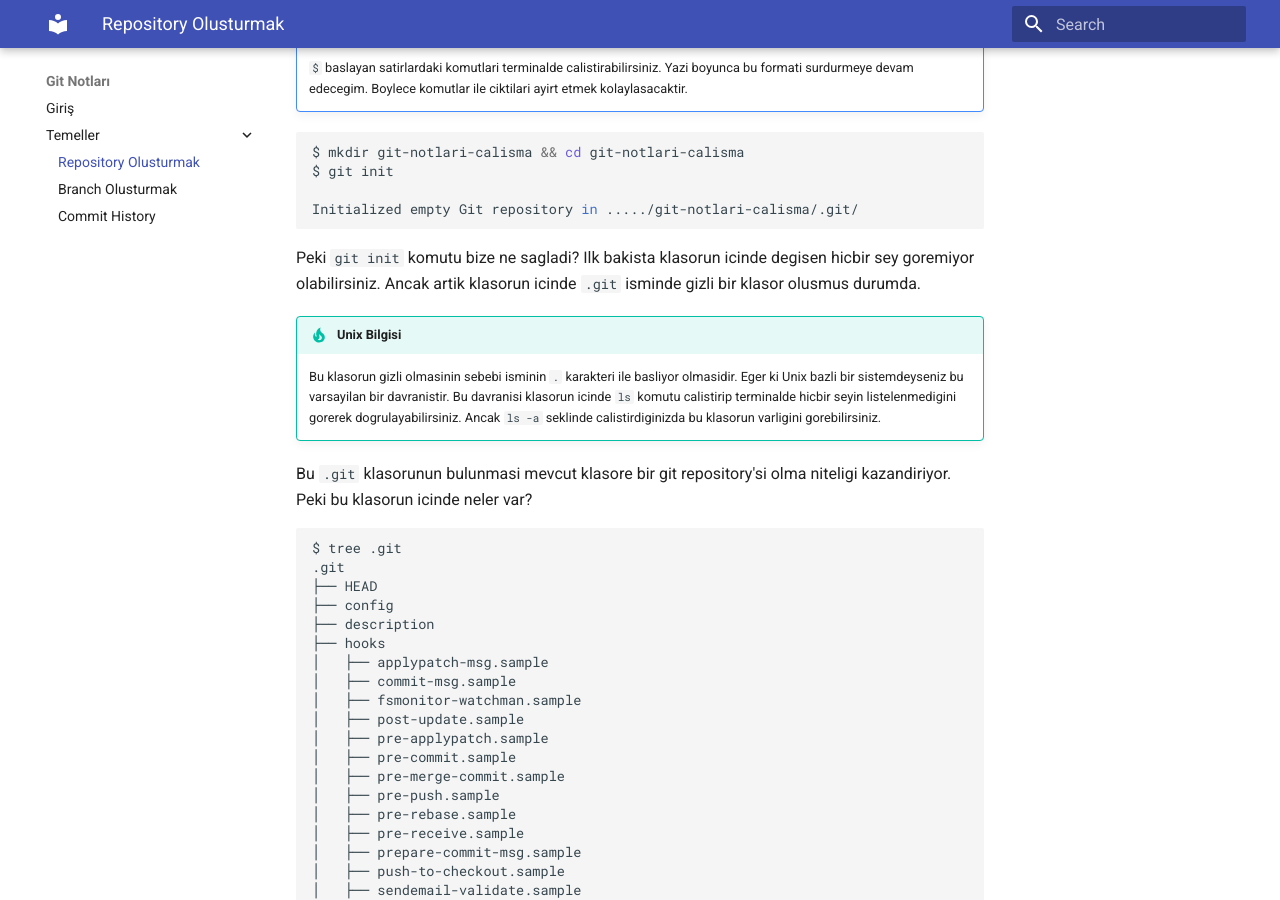
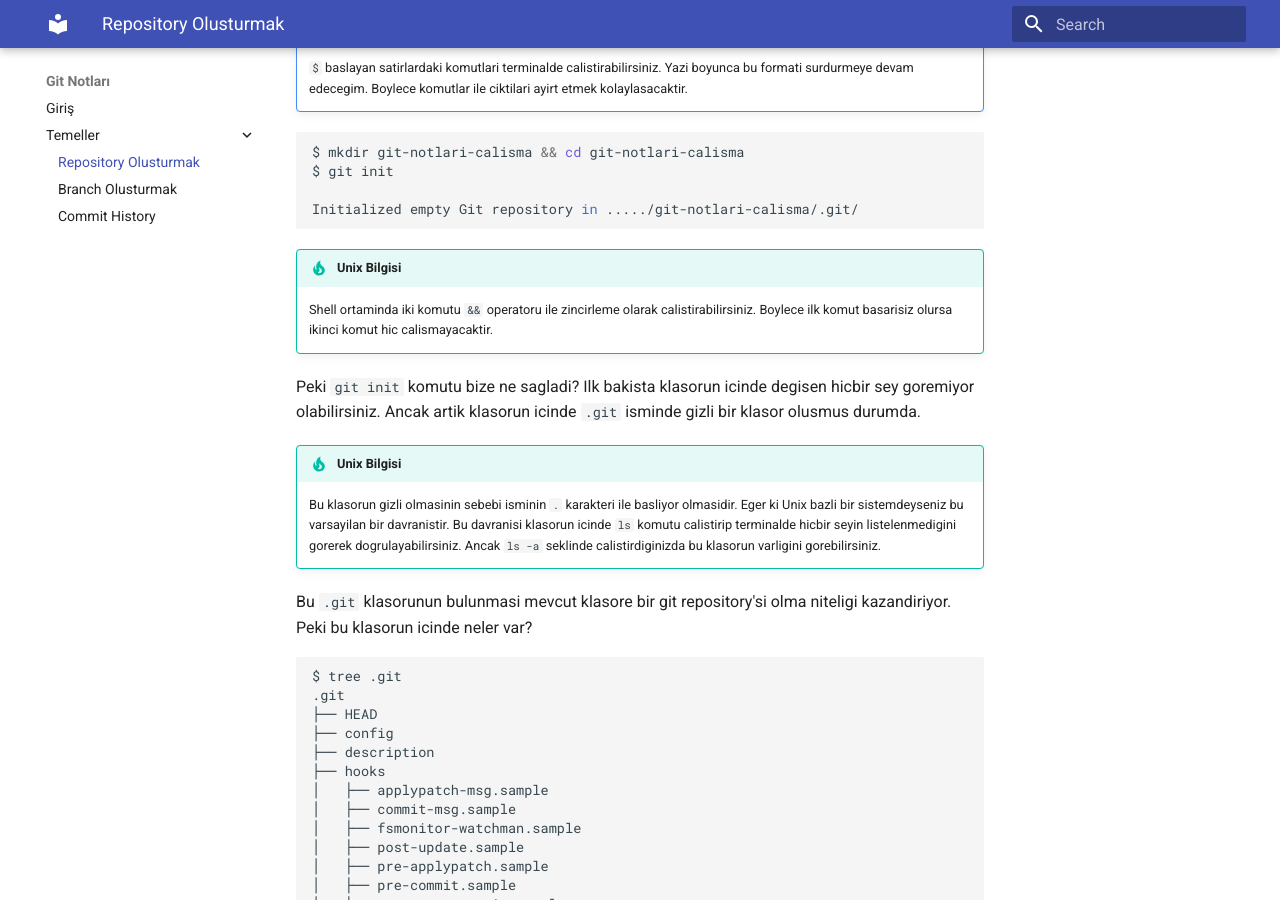
Before and after one commit to buravc/git-kilavuzu, an MkDocs documentation site: the page built from docs/temeller/repository-olusturmak.md, in a window 1280 px wide and 900 px high, scrolled down 310 px. Built offline with MkDocs 1.6.1 and Material for MkDocs 9.7.7, drawn with Linux system fonts in a browser that asks for light colours.

Commit message:
add new unix bilgisi about ampersand operator

````diff
--- a/docs/temeller/repository-olusturmak.md
+++ b/docs/temeller/repository-olusturmak.md
@@ -13,6 +13,9 @@ $ git init
 
 Initialized empty Git repository in ...../git-notlari-calisma/.git/
 ```
+
+!!! tip "Unix Bilgisi"
+    Shell ortaminda iki komutu `&&` operatoru ile zincirleme olarak calistirabilirsiniz. Boylece ilk komut basarisiz olursa ikinci komut hic calismayacaktir.
 
 Peki `git init` komutu bize ne sagladi? Ilk bakista klasorun icinde degisen hicbir sey goremiyor olabilirsiniz. Ancak artik klasorun icinde `.git` isminde gizli bir klasor olusmus durumda.
 
````
